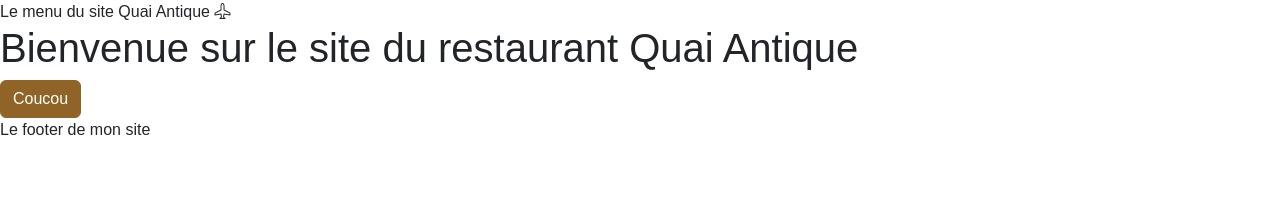
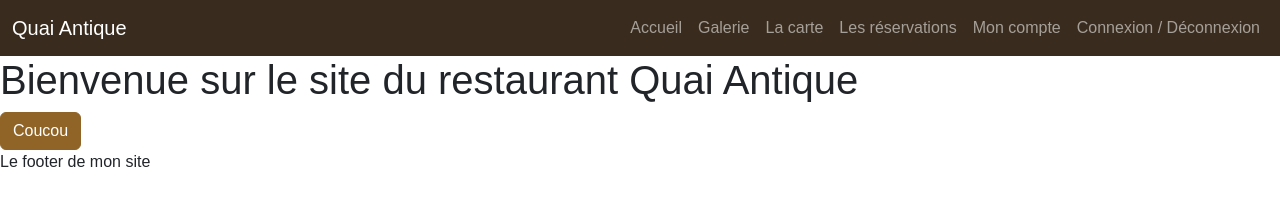
Before and after one commit to Radjamr/Quai-Antique-Restau-Front, a website with bundled scripts: page index.html in a window 1280 px wide. Built offline with nearby package versions, Linux system fonts and the light colour scheme; files whose address does not match are found by name; a web font is replaced by a local one.

Commit message:
add site header

```diff
--- a/index.html
+++ b/index.html
@@ -11,8 +11,37 @@
 </head>
 <body>
 
-    <header>Le menu du site Quai Antique <i class="bi bi-airplane"></i>
- </header>
+    <header><nav class="navbar navbar-expand-lg bg-dark" data-bs-theme="dark">
+  <div class="container-fluid">
+    <a class="navbar-brand" href="/">Quai Antique</a>
+    <button class="navbar-toggler" type="button" data-bs-toggle="collapse" data-bs-target="#navbarSupportedContent" aria-controls="navbarSupportedContent" aria-expanded="false" aria-label="Toggle navigation">
+      <span class="navbar-toggler-icon"></span>
+    </button>
+    <div class="collapse navbar-collapse" id="navbarSupportedContent">
+      <ul class="navbar-nav ms-auto mb-2 mb-lg-0">
+        <li class="nav-item">
+          <a class="nav-link" href="/">Accueil</a>
+        </li>
+        <li class="nav-item">
+          <a class="nav-link" href="#">Galerie</a>
+        </li>
+        <li class="nav-item">
+          <a class="nav-link " href="#">La carte</a>
+        </li>
+         <li class="nav-item">
+          <a class="nav-link " href="#">Les réservations</a>
+        </li>
+        <li class="nav-item">
+          <a class="nav-link " href="#">Mon compte</a>
+        </li>
+        <li class="nav-item">
+          <a class="nav-link " href="#">Connexion / Déconnexion</a>
+        </li>
+      </ul>
+    </div>
+  </div>
+</nav>
+    </header>
 
     <main id="main-page">
         <!-- Le Contenu d ela page sera injectée ici-->
```
